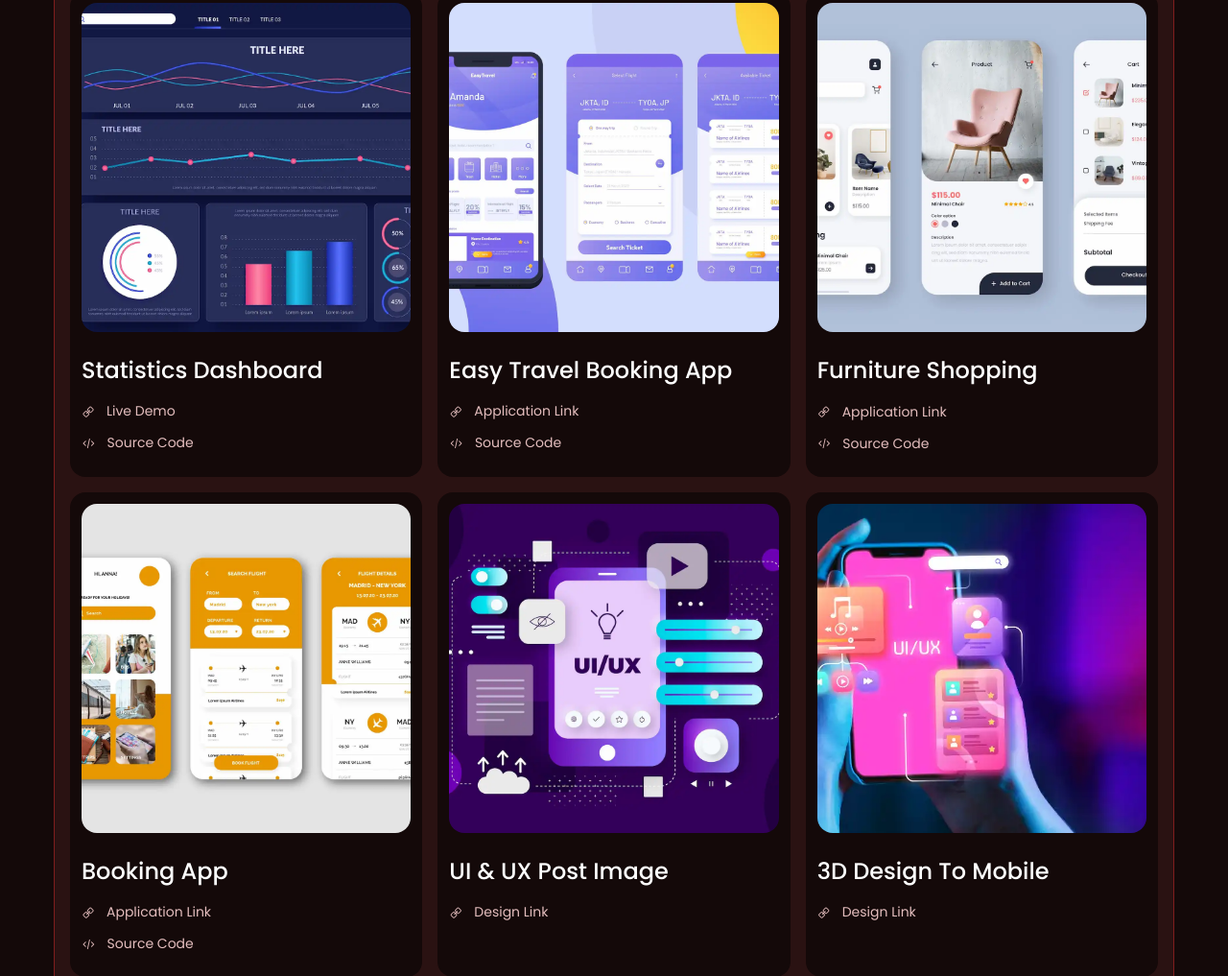
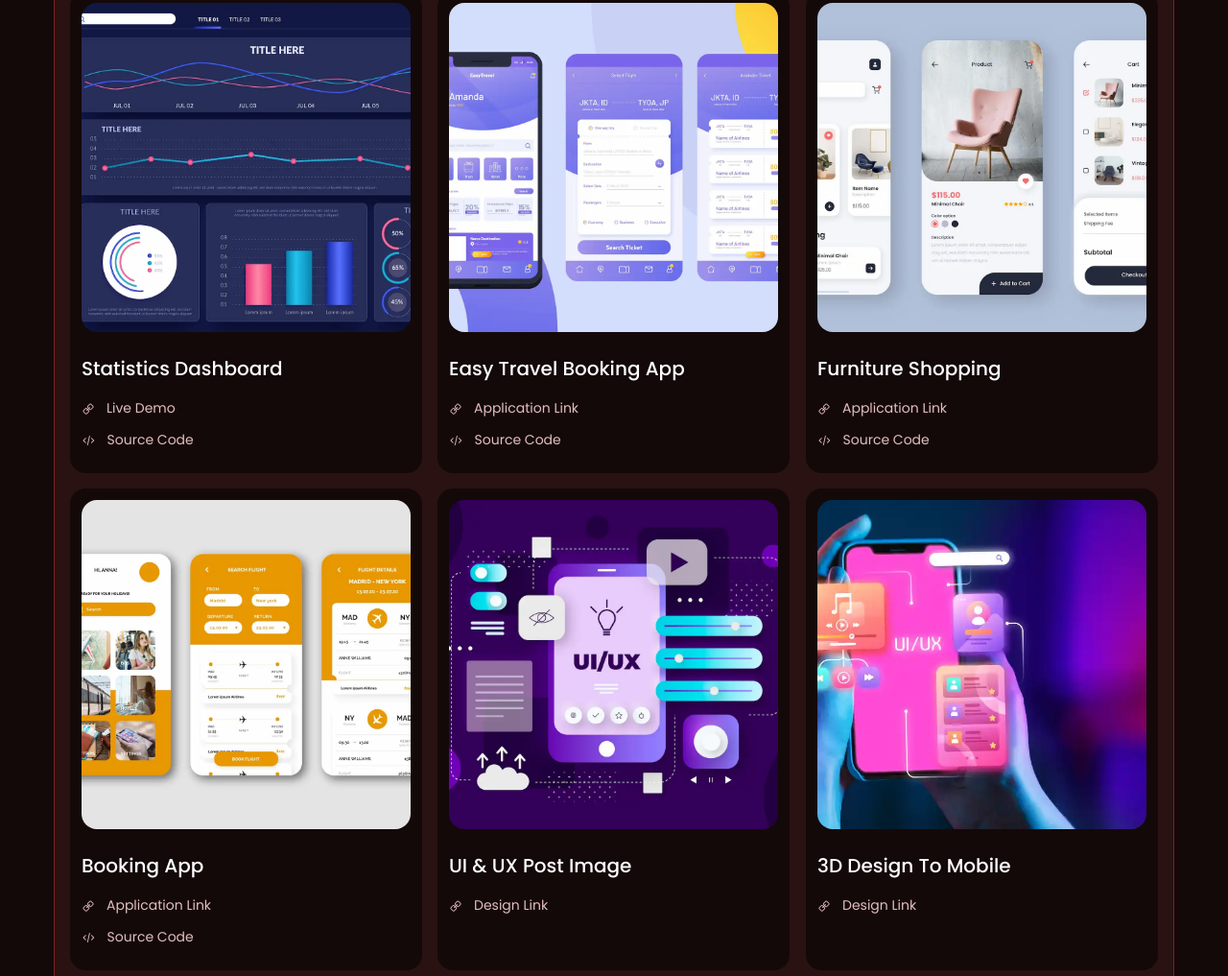
Before and after one commit to aw2520/velo, a plain HTML site: page index.html in a window 1280 px wide. Shown: the part 1783-2800 px from the top of the page at 96% size. Drawn offline with Linux system fonts and the light colour scheme.

Commit message:
enhancements

```diff
--- a/css/global.css
+++ b/css/global.css
@@ -117,6 +117,11 @@ textarea {
   padding-inline: var(--space-5);
   padding-block: var(--space-3);
   transition: var(--transition);
+  gap: var(--space-2);
+}
+
+.btn i {
+  font-size: var(--fs-lg);
 }
 
 .btn-primary {
@@ -130,6 +135,7 @@ textarea {
 
 .btn-secondary {
   background-color: var(--bg-color);
+  color: var(--text-white);
 }
 
 .btn-secondary:hover {
--- a/css/styles.css
+++ b/css/styles.css
@@ -125,6 +125,17 @@
 .header__social-link:hover {
   background-color: var(--color-primary);
   transform: translateY(-5px);
+}
+
+.hero__links {
+  gap: var(--space-3);
+}
+
+@media (min-width: 62rem) {
+  .hero__links {
+    flex-direction: row;
+    justify-content: center;
+  }
 }
 
 /*================= Start About =================*/
@@ -335,7 +346,7 @@
   }
 
   .projects__list {
-    grid-template-columns: repeat(auto-fill, minmax(300px, 1fr));
+    grid-template-columns: repeat(auto-fill, minmax(350px, 1fr));
   }
 }
 
--- a/index.html
+++ b/index.html
@@ -99,9 +99,14 @@
               </a>
             </li>
           </ul>
+          <div class="hero__links d-flex flex-column">
             <a href="#about" class="hero__cta btn btn-primary fade-in"
-            >About Me</a
-          >
+              >About Me<i class="lni lni-angle-double-right"></i
+            ></a>
+            <a href="" class="hero__cta btn btn-secondary fade-in"
+              >Download CV<i class="lni lni-cloud-download"></i
+            ></a>
+          </div>
         </div>
       </section>
 
@@ -159,7 +164,6 @@
           </div>
         </div>
       </section>
-    </main>
 
       <!-- Start Projects -->
       <section
@@ -212,7 +216,7 @@
           </li>
         </ul>
         <div class="projects__list d-grid">
-        <figure class="projects__item" data-category="web">
+          <figure class="projects__item fade-in" data-category="web">
             <img
               src="images/web-1.webp"
               width="1500"
@@ -222,7 +226,7 @@
               class="projects__image"
             />
             <figcaption class="projects__content">
-            <h3 class="projects__content-title h3">Statistics Dashboard</h3>
+              <h3 class="projects__content-title h4">Statistics Dashboard</h3>
               <div class="projects__content-links d-flex flex-column">
                 <a href="" class="projects__content-source d-flex d-center"
                   ><i class="lni lni-link-2-angular-right"></i>Live Demo</a
@@ -234,7 +238,7 @@
             </figcaption>
           </figure>
 
-        <figure class="projects__item" data-category="mobile">
+          <figure class="projects__item fade-in" data-category="mobile">
             <img
               src="images/mobile-1.webp"
               width="1500"
@@ -244,10 +248,13 @@
               class="projects__image"
             />
             <figcaption class="projects__content">
-            <h3 class="projects__content-title h3">Easy Travel Booking App</h3>
+              <h3 class="projects__content-title h4">
+                Easy Travel Booking App
+              </h3>
               <div class="projects__content-links d-flex flex-column">
                 <a href="" class="projects__content-source d-flex d-center"
-                ><i class="lni lni-link-2-angular-right"></i>Application Link</a
+                  ><i class="lni lni-link-2-angular-right"></i>Application
+                  Link</a
                 >
                 <a href="" class="projects__content-source d-flex d-center"
                   ><i class="lni lni-code-1"></i>Source Code</a
@@ -256,7 +263,7 @@
             </figcaption>
           </figure>
 
-        <figure class="projects__item" data-category="mobile">
+          <figure class="projects__item fade-in" data-category="mobile">
             <img
               src="images/mobile-2.webp"
               width="1500"
@@ -266,10 +273,11 @@
               class="projects__image"
             />
             <figcaption class="projects__content">
-            <h3 class="projects__content-title h3">Furniture Shopping</h3>
+              <h3 class="projects__content-title h4">Furniture Shopping</h3>
               <div class="projects__content-links d-flex flex-column">
                 <a href="" class="projects__content-source d-flex d-center"
-                ><i class="lni lni-link-2-angular-right"></i>Application Link</a
+                  ><i class="lni lni-link-2-angular-right"></i>Application
+                  Link</a
                 >
                 <a href="" class="projects__content-source d-flex d-center"
                   ><i class="lni lni-code-1"></i>Source Code</a
@@ -278,7 +286,7 @@
             </figcaption>
           </figure>
 
-        <figure class="projects__item" data-category="mobile">
+          <figure class="projects__item fade-in" data-category="mobile">
             <img
               src="images/mobile-3.webp"
               width="1500"
@@ -288,10 +296,11 @@
               class="projects__image"
             />
             <figcaption class="projects__content">
-            <h3 class="projects__content-title h3">Booking App</h3>
+              <h3 class="projects__content-title h4">Booking App</h3>
               <div class="projects__content-links d-flex flex-column">
                 <a href="" class="projects__content-source d-flex d-center"
-                ><i class="lni lni-link-2-angular-right"></i>Application Link</a
+                  ><i class="lni lni-link-2-angular-right"></i>Application
+                  Link</a
                 >
                 <a href="" class="projects__content-source d-flex d-center"
                   ><i class="lni lni-code-1"></i>Source Code</a
@@ -300,7 +309,7 @@
             </figcaption>
           </figure>
 
-        <figure class="projects__item" data-category="design">
+          <figure class="projects__item fade-in" data-category="design">
             <img
               src="images/design-1.webp"
               width="1500"
@@ -310,7 +319,7 @@
               class="projects__image"
             />
             <figcaption class="projects__content">
-            <h3 class="projects__content-title h3">UI & UX Post Image</h3>
+              <h3 class="projects__content-title h4">UI & UX Post Image</h3>
               <div class="projects__content-links d-flex flex-column">
                 <a href="" class="projects__content-source d-flex d-center"
                   ><i class="lni lni-link-2-angular-right"></i>Design Link</a
@@ -319,7 +328,7 @@
             </figcaption>
           </figure>
 
-        <figure class="projects__item" data-category="design">
+          <figure class="projects__item fade-in" data-category="design">
             <img
               src="images/design-2.webp"
               width="1500"
@@ -329,7 +338,7 @@
               class="projects__image"
             />
             <figcaption class="projects__content">
-            <h3 class="projects__content-title h3">3D Design To Mobile</h3>
+              <h3 class="projects__content-title h4">3D Design To Mobile</h3>
               <div class="projects__content-links d-flex flex-column">
                 <a href="" class="projects__content-source d-flex d-center"
                   ><i class="lni lni-link-2-angular-right"></i>Design Link</a
@@ -383,6 +392,7 @@
           <button class="contact__submit btn btn-primary">Send Message</button>
         </form>
       </section>
+    </main>
 
     <!-- Start Footer -->
     <footer class="footer section wrapper d-flex flex-column d-center">
--- a/js/scripts.js
+++ b/js/scripts.js
@@ -150,7 +150,7 @@ const observer = new IntersectionObserver(
     lastScrollY = window.scrollY;
   },
   {
-    threshold: 0.5,
+    threshold: 0.1,
   }
 );
 
```
Lines whose indentation alone changed are shown as unchanged.
